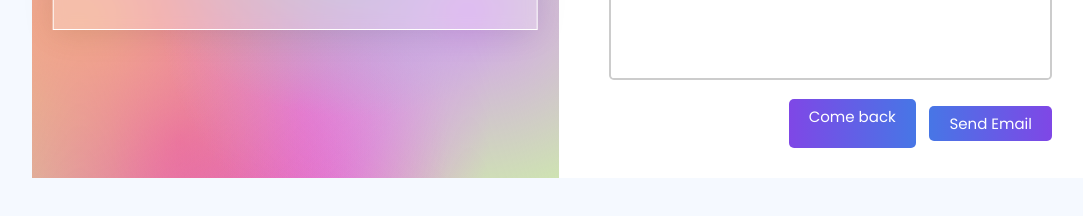
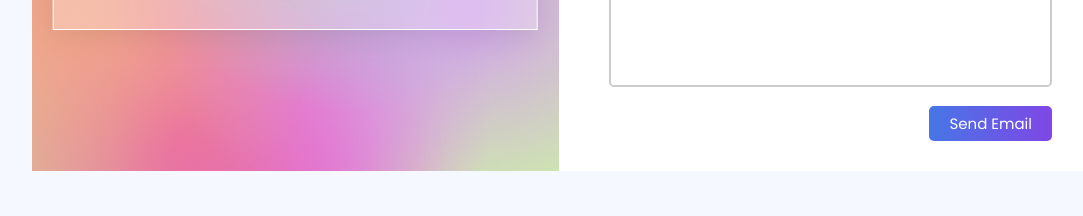
Before and after one commit to DanjokLion/DanjokLion.github.io, a plain HTML site: page mail/mail.html in a window 1280 px wide. Shown: the part 492-708 px from the top of the page, without its empty margins (73-1156 px from the left). Drawn offline with nearby package versions, Linux system fonts and the light colour scheme.

Commit message:
style change

```diff
--- a/mail/mail.html
+++ b/mail/mail.html
@@ -36,7 +36,6 @@
                 </div>
                 <div class="form-group result-container">
                     <p class="result">Email sent successfully.</p>
-                    <button type="button" class="quit-btn" onclick="document.location='index.html'">Come back</button>
                     <button type="button" class="send-btn">Send Email</button>
                 </div>
             </form>
--- a/mail/static/css/style.css
+++ b/mail/static/css/style.css
@@ -115,16 +115,6 @@ body {
   cursor: pointer;
 }
 
-.quit-btn {
-  color: white;
-  background: linear-gradient(to left, #4776E6 0%, #7f47e6 100%);
-  padding: 6px 20px 20px;
-  border: none;
-  border-radius: 5px;
-  font-size: 15px;
-  cursor: pointer;
-}
-
 .result-container {
   margin-bottom: 0;
   display: flex;
```
